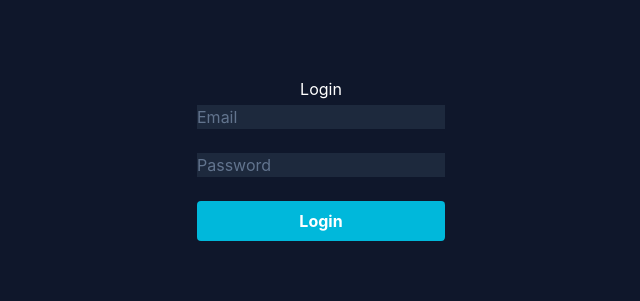
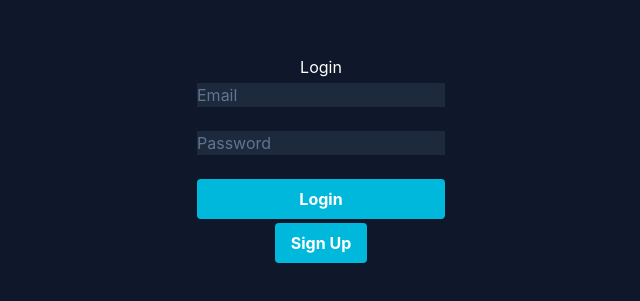
Before and after one commit to sudhir45raj-del/StudyTaskManager, a React (Vite) app: page /login in a window 1280 px wide. Shown: the part 241-542 px from the top of the page, without its empty margins (319-959 px from the left). Built offline with nearby package versions, Linux system fonts and the light colour scheme; no server answers.

Commit message:
add-signup

```diff
--- a/src/pages/Login.jsx
+++ b/src/pages/Login.jsx
@@ -2,6 +2,7 @@ import React from 'react';
 import {API_URL} from "../api/config";
 import {useState} from 'react';
 import { useNavigate } from 'react-router-dom';
+import Register from './Register';
 function Login() {
     const [email, setEmail] = useState('');
     const [password, setPassword] = useState('');
@@ -45,6 +46,8 @@ function Login() {
                 )}
                 <button className="bg-cyan-500 hover:bg-cyan-600 text-white font-bold py-2 px-4 rounded" type="submit">Login</button>
             </form>
+            <a href="#signUp">
+        <button id="signUp" className="bg-cyan-500 hover:bg-cyan-600 text-white font-bold py-2 px-4 rounded" type="submit">Sign Up</button></a>
         </div>
     );
 }
--- a/src/pages/Register.jsx
+++ b/src/pages/Register.jsx
@@ -60,7 +60,7 @@ return (
           {error && (
             <p className="mt-2 text-sm text-red-400">{error}</p>
           )}
-        <button className="bg-cyan-500 hover:bg-cyan-600 text-white font-bold py-2 px-4 rounded" type="submit">Sign Up</button>
+        <button id="signUp" className="bg-cyan-500 hover:bg-cyan-600 text-white font-bold py-2 px-4 rounded" type="submit">Sign Up</button>
   </form>
 </div>
 );
```
